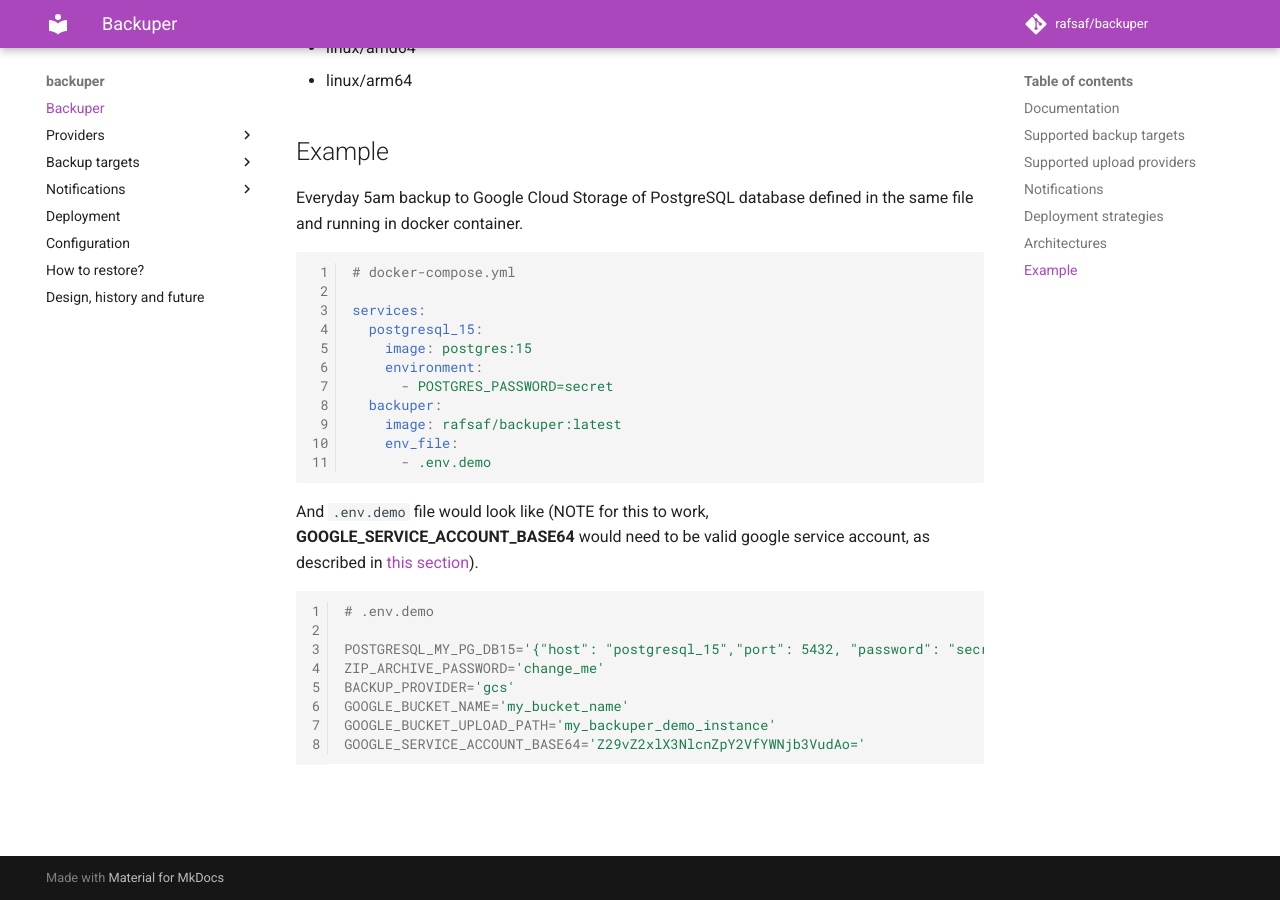
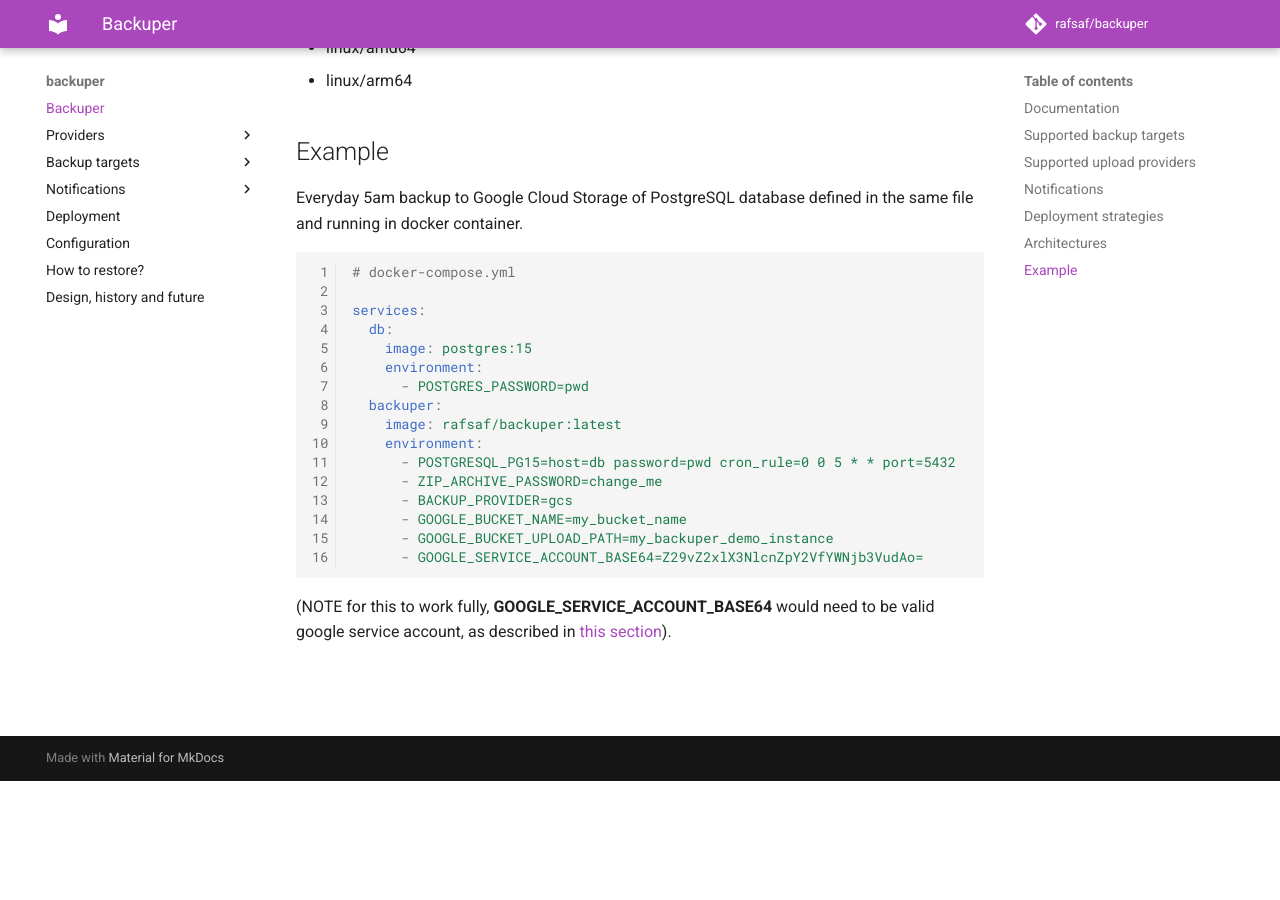
Before and after one commit to rafsaf/ogion, an MkDocs documentation site: the page built from docs/index.md, in a window 1280 px wide and 900 px high, scrolled down 1244 px. Built offline with MkDocs 1.6.1 and Material for MkDocs 9.7.7, drawn with Linux system fonts in a browser that asks for light colours; comment, search, counter and statistics services are not loaded; after the commit the page ends 2025 px from its top, so only the background shows below that.

Commit message:
docs update index.md example section and readme

````diff
--- a/docs/index.md
+++ b/docs/index.md
@@ -45,29 +45,24 @@
 # docker-compose.yml
 
 services:
-  postgresql_15:
+  db:
     image: postgres:15
     environment:
-      - POSTGRES_PASSWORD=secret
+      - POSTGRES_PASSWORD=pwd
   backuper:
     image: rafsaf/backuper:latest
-    env_file:
-      - .env.demo
+    environment:
+      - POSTGRESQL_PG15=host=db password=pwd cron_rule=0 0 5 * * port=5432
+      - ZIP_ARCHIVE_PASSWORD=change_me
+      - BACKUP_PROVIDER=gcs
+      - GOOGLE_BUCKET_NAME=my_bucket_name
+      - GOOGLE_BUCKET_UPLOAD_PATH=my_backuper_demo_instance
+      - GOOGLE_SERVICE_ACCOUNT_BASE64=Z29vZ2xlX3NlcnZpY2VfYWNjb3VudAo=
 
 ```
 
-And `.env.demo` file would look like (NOTE for this to work, **GOOGLE_SERVICE_ACCOUNT_BASE64** would need to be valid google service account, as described in [this section](/providers/google_cloud_storage/#google_service_account_base64)).
+(NOTE for this to work fully, **GOOGLE_SERVICE_ACCOUNT_BASE64** would need to be valid google service account, as described in [this section](/providers/google_cloud_storage/#google_service_account_base64)).
 
-```bash
-# .env.demo
-
-POSTGRESQL_MY_PG_DB15='{"host": "postgresql_15","port": 5432, "password": "secret", "cron_rule": "0 0 5 * *"}'
-ZIP_ARCHIVE_PASSWORD='change_me'
-BACKUP_PROVIDER='gcs'
-GOOGLE_BUCKET_NAME='my_bucket_name'
-GOOGLE_BUCKET_UPLOAD_PATH='my_backuper_demo_instance'
-GOOGLE_SERVICE_ACCOUNT_BASE64='Z29vZ2xlX3NlcnZpY2VfYWNjb3VudAo='
-```
 
 <br>
 <br>
````
Also changed, not shown: README.md (+10 -15 lines).
